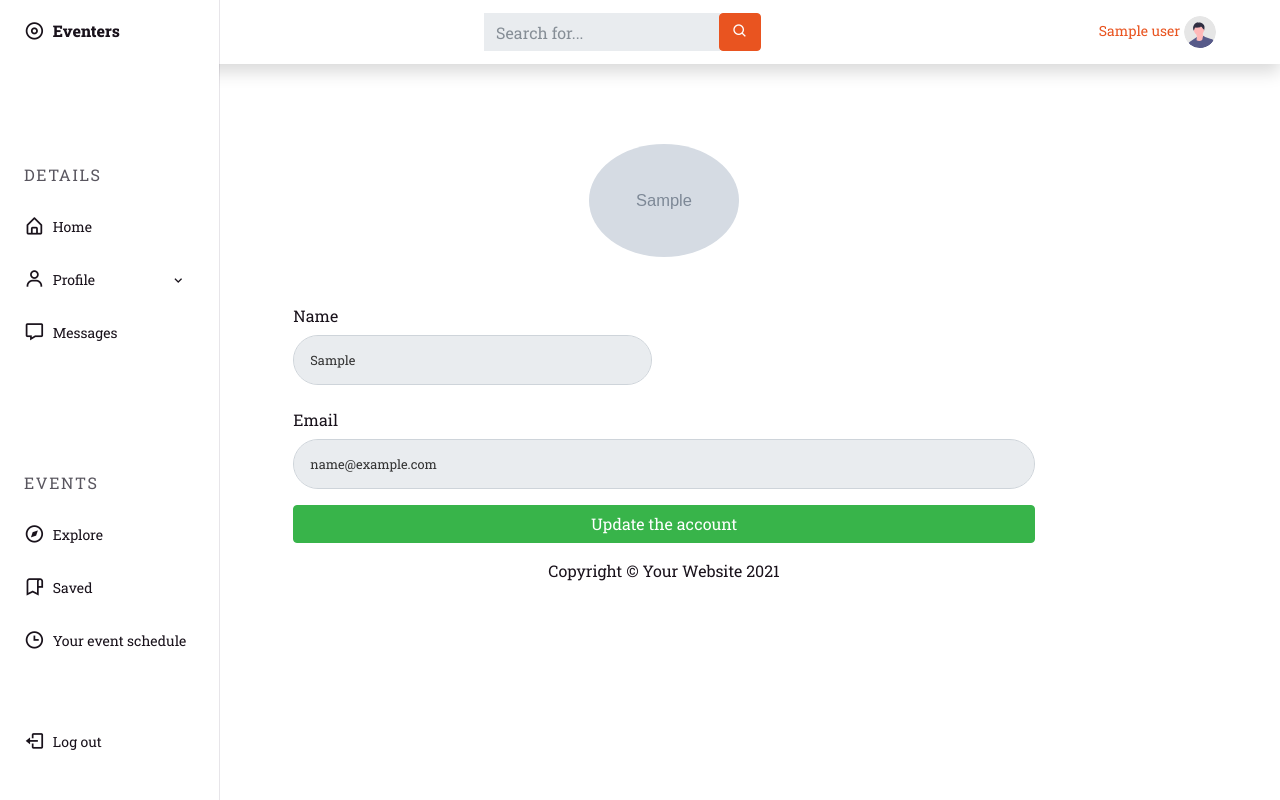
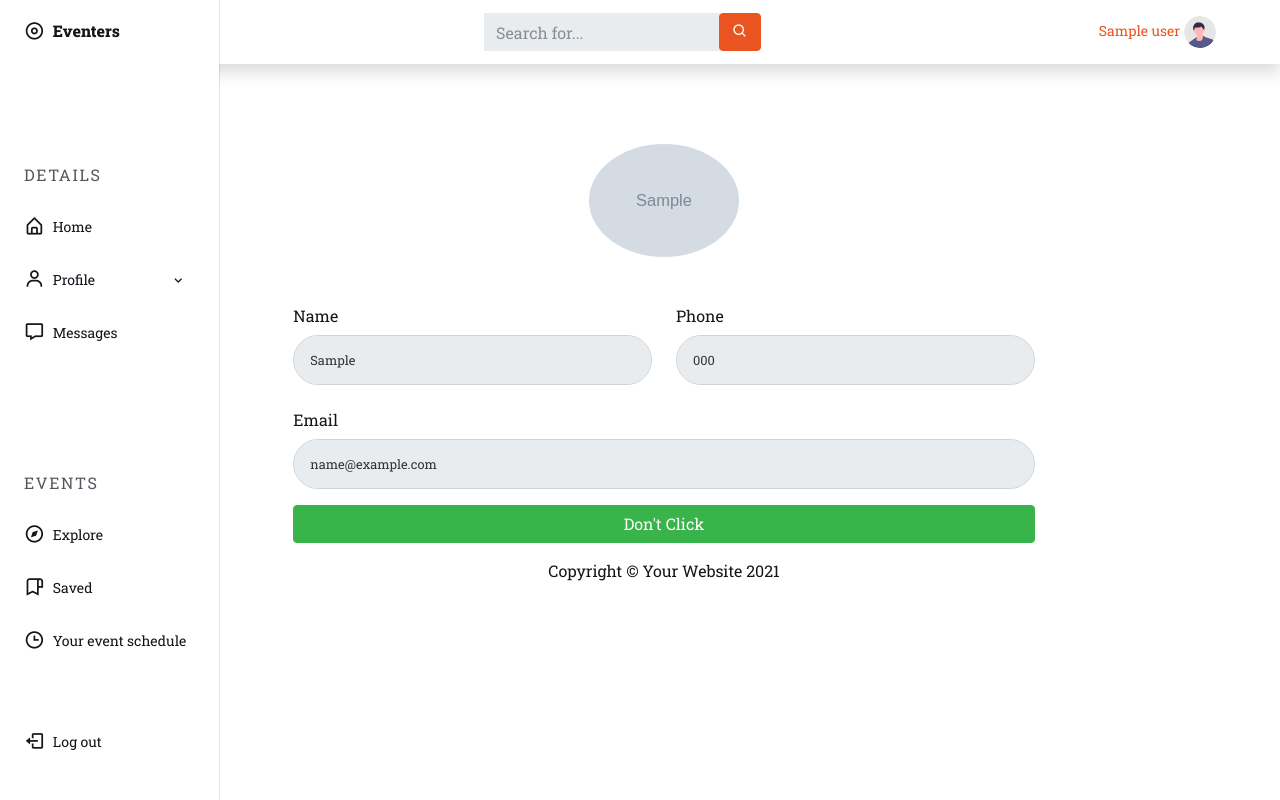
Before and after one commit to I-am-vishalmaurya/College-Fest-Management, a PHP site: template templates/users/viewProfile.php in a window 1280 px wide. Run offline with PHP 8.4, Linux system fonts and the light colour scheme; the template is opened without the code that fills it: most values are stand-ins (such as "Sample title", 1, 10 or a date in 2020); grey boxes marked "Sample" are stand-in pictures; some libraries are stand-ins or nearby versions.

Commit message:
phone number for user

```diff
--- a/Modules/Auth/RegisterManager.php
+++ b/Modules/Auth/RegisterManager.php
@@ -9,14 +9,15 @@
         }
 
 
-        public function registerUser($name, $email, $password, $confirmpassword){
+        public function registerUser($name, $email, $password, $confirmpassword, $phoneNumber){
             $name = $this->db->real_escape_string($name);
             $email = $this->db->real_escape_string($email);
             $password = $this->db->real_escape_string($password);
             $confirmpassword = $this->db->real_escape_string($confirmpassword);
+            $phoneNumber = $this->db->real_escape_string($phoneNumber);
             if($password === $confirmpassword){
                 $password = md5($password);
-                $result = $this->db->query("INSERT INTO users_details (NAME, EMAIL, PASSWORD) VALUES ('$name', '$email', '$password')");
+                $result = $this->db->query("INSERT INTO users_details (NAME, EMAIL, PASSWORD, PHONE) VALUES ('$name', '$email', '$password', '$phoneNumber')");
                 return $result;
             }
             else{
--- a/src/Authentication/login.php
+++ b/src/Authentication/login.php
@@ -13,6 +13,7 @@
                 'id' => $row['ID'],
                 'name' => $row['NAME'],
                 'email' => $row['EMAIL'],
+                'phone' => $row['PHONE'],
                 'usertype'=>'USER',
             );
             $past = time() - 3600;
--- a/src/Authentication/register.php
+++ b/src/Authentication/register.php
@@ -9,13 +9,14 @@
             'email' => $_POST['email'],
             'password' => $_POST['password'],
             'confirm-password' => $_POST['confirm-password'],
+            'phone-number' => $_POST['phone'],
         );
         if($field['password'] == $field['confirm-password']){
             if($registerManager->required_validation($field)){
                 if($registerManager->userEmailExist($field['email'])){
                     header("location: login?status=userAlreadyExist");
                 }
-                elseif($registerManager->registerUser($field['name'], $field['email'], $field['password'], $field['confirm-password'])){
+                elseif($registerManager->registerUser($field['name'], $field['email'], $field['password'], $field['confirm-password'], $field['phone-number'])){
                     header("location: login?status=registrationSuccessful");
                 }
             }
--- a/templates/Auth/register.php
+++ b/templates/Auth/register.php
@@ -53,6 +53,9 @@
                                         <input type="password" class="form-control form-control-user" name="confirm-password" placeholder="Confirm password" required>
                                     </div>
                                 </div>
+                                <div class="form-group mb-3">
+                                    <input type="phone" class="form-control form-control-user" name="phone" placeholder="Phone Number" required>
+                                </div>
                                 <div class="form-check form-switch mb-3">
                                     <input class="form-check-input" type="checkbox" id="flexSwitchCheckDefault" required>
                                     <label class="form-check-label" for="flexSwitchCheckChecked">By checking you are agreeing to T&C of eventers.</label>
--- a/templates/users/navbar.php
+++ b/templates/users/navbar.php
@@ -104,7 +104,7 @@
                 <i class='bx bx-time nav__box_icons'></i>
                 <span class="nav__name">Your event schedule</span>
             </a>
-            <a href="#" class="nav__links nav__logout">
+            <a href="logout" class="nav__links nav__logout">
                 <i class='bx bx-log-out nav__box_icons'></i>
                 <span class="nav__name">Log out</span>
             </a>
@@ -128,7 +128,7 @@
                 <div class="modal-body">Select "Logout" below if you are ready to end your current session.</div>
                 <div class="modal-footer">
                     <button class="btn btn-secondary" type="button" data-dismiss="modal">Cancel</button>
-                    <a class="btn btn-primary" href="../pages/joiners_login.php">Logout</a>
+                    <a class="btn btn-primary" href="logout">Logout</a>
                 </div>
             </div>
         </div>
--- a/templates/users/viewProfile.php
+++ b/templates/users/viewProfile.php
@@ -1,7 +1,7 @@
 <?php
     $id = $userData['id'];
     $name = $userData['name'];
-
+    $phone = $userData['phone'];
 ?>
 
 <?php
@@ -41,6 +41,10 @@ include 'templates/users/navbar.php';
                     <label for="staticFname" class="col-sm-2 col-md-4 col-form-label">Name</label>
                     <input type="text" class="form-control form-control-user" readonly="" name="name" placeholder="First Name" value=<?php echo $name ?>>
                 </div>
+                <div class="col-sm-6">
+                    <label for="staticFname" class="col-sm-2 col-md-4 col-form-label">Phone</label>
+                    <input type="text" class="form-control form-control-user" readonly="" name="name" placeholder="First Name" value=<?php echo $phone ?>>
+                </div>
 
             </div>
             <div class="form-group">
@@ -49,7 +53,7 @@ include 'templates/users/navbar.php';
             </div>
 
             <div class="row form-group">
-                <div class="col"><button type="submit" class="btn btn-success w-100">Update the account</button></div>
+                <div class="col"><button type="submit" class="btn btn-success w-100">Don't Click</button></div>
                 <!-- <div class="col"><button type="submit" class="btn btn-warning w-100">Password</button></div>
                         <div class="col"><button type="submit" class="btn btn-danger w-100">Delete account</button></div> -->
             </div>
```
